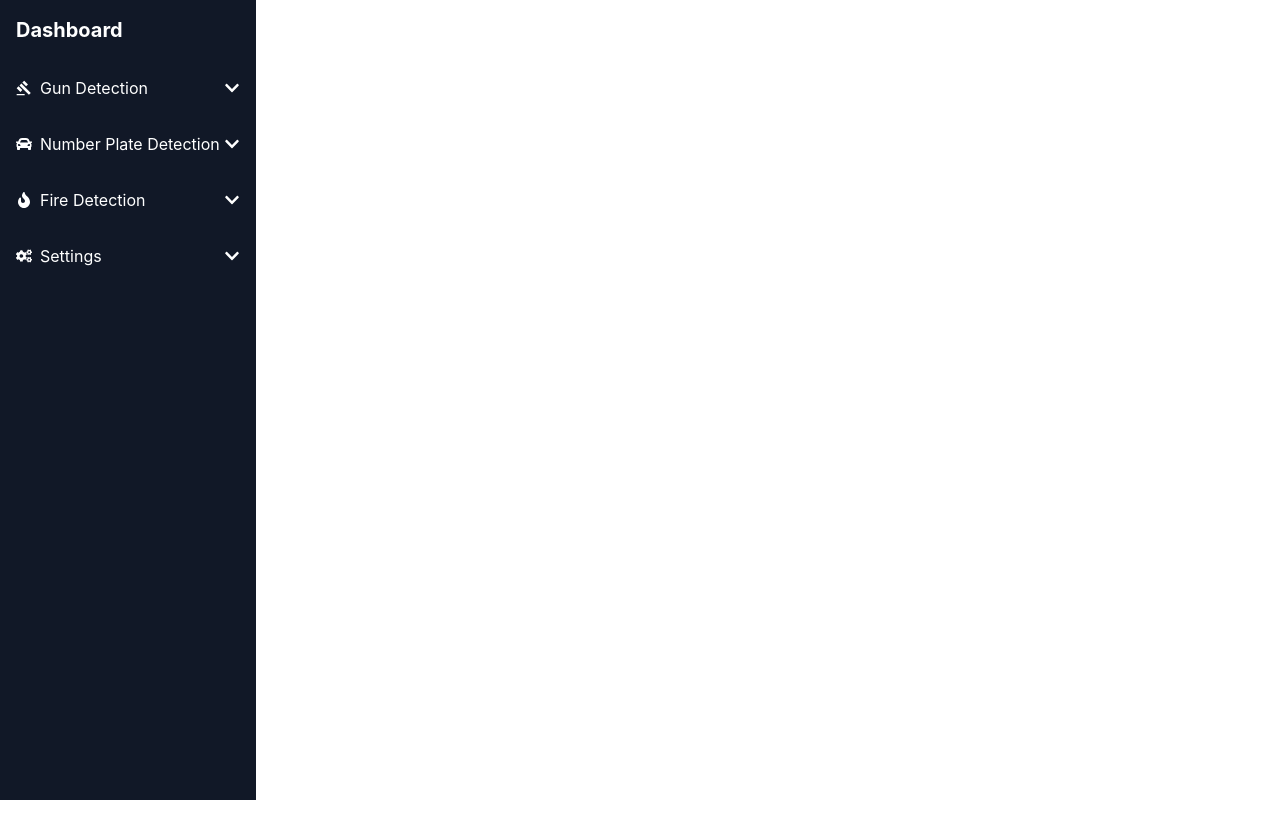
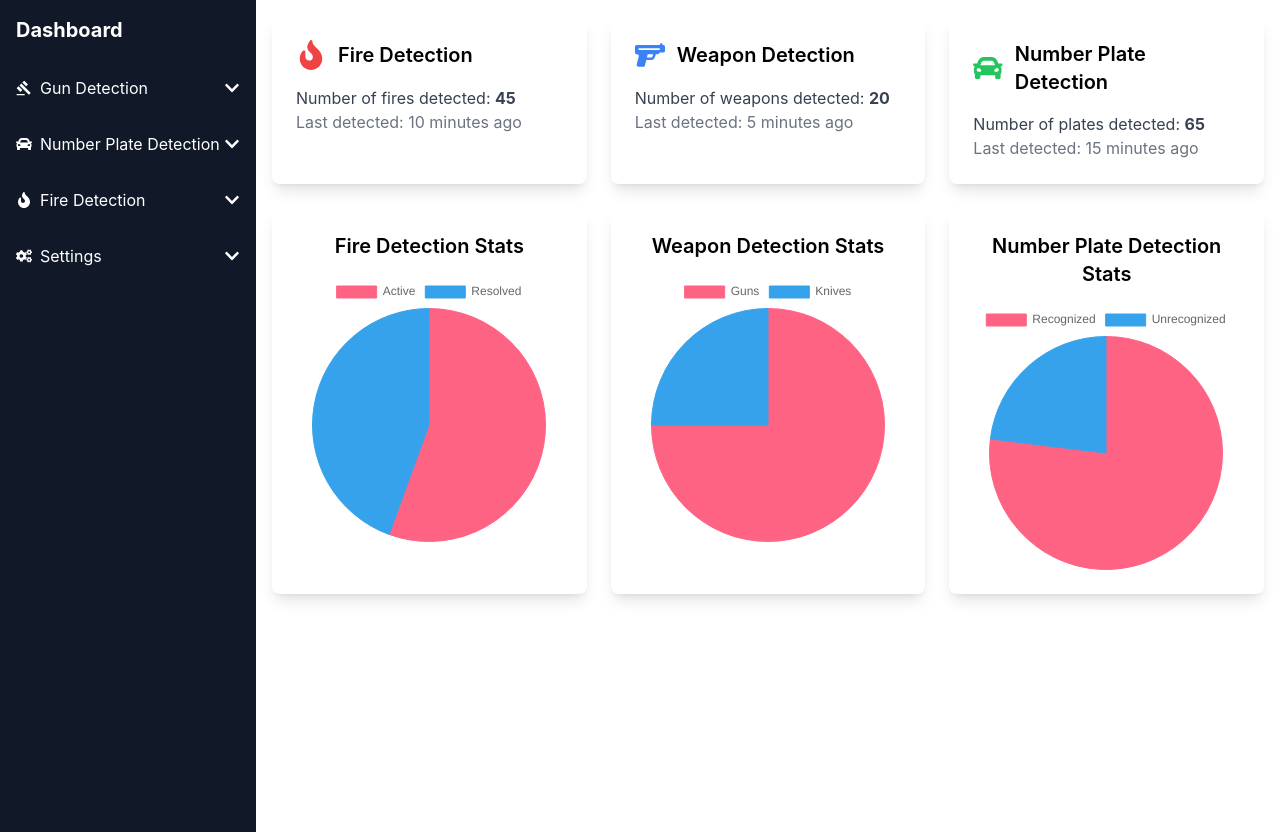
Before and after one commit to AkshayGhugare19/detection-web-app, a React (Create React App) app: page / in a window 1280 px wide. Before the commit the page ends 800 px from the top, so only its background shows below. Built offline with nearby package versions, Linux system fonts and the light colour scheme.

Commit message:
dashboard add

```diff
--- a/package.json
+++ b/package.json
@@ -8,8 +8,11 @@
     "@testing-library/user-event": "^13.5.0",
     "autoprefixer": "^10.4.19",
     "axios": "^1.7.2",
+    "chart.js": "^4.4.3",
+    "framer-motion": "^11.3.21",
     "postcss": "^8.4.40",
     "react": "^18.3.1",
+    "react-chartjs-2": "^5.2.0",
     "react-dom": "^18.3.1",
     "react-icons": "^5.2.1",
     "react-player": "^2.16.0",
--- a/src/App.js
+++ b/src/App.js
@@ -13,6 +13,7 @@ import AddRole from './modules/settings/addRole';
 import AnalyticsDetails from './pages/AnalyticsDetails';
 import AddCamera from './pages/AddCamera';
 import CameraDetails from './pages/CameraDetails';
+import Dashboard from './pages/DashboardPage';
 
 
 
@@ -23,7 +24,7 @@ function App() {
         <Sidebar />
         <div className="flex-1 p-4">
           <Routes>
-            {/* <Route path="/" element={<StartDetection />} /> */}
+            <Route path="/" element={<Dashboard />} />
             <Route path="/gun-detection-analytics" element={<GunDetectionAnalytics />} />
             <Route path="/gun-detection-events" element={<GunDetectionEvents />} />
             <Route path="/fire-detection-analytics" element={<FireDetectionAnalyitcs />} />
--- /dev/null
+++ b/src/components/PieChart.js
@@ -0,0 +1,29 @@
+// src/PieChart.js
+import React from 'react';
+import { Pie } from 'react-chartjs-2';
+import { Chart as ChartJS, Title, Tooltip, Legend, ArcElement } from 'chart.js';
+
+ChartJS.register(Title, Tooltip, Legend, ArcElement);
+
+const PieChart = ({ data, title }) => {
+  const chartData = {
+    labels: data.labels,
+    datasets: [
+      {
+        data: data.values,
+        backgroundColor: ['#FF6384', '#36A2EB', '#FFCE56'],
+        borderColor: ['#FF6384', '#36A2EB', '#FFCE56'],
+        borderWidth: 1,
+      },
+    ],
+  };
+
+  return (
+    <div className="bg-white p-6 rounded-lg shadow-lg">
+      <h2 className="text-xl font-semibold mb-4 text-center">{title}</h2>
+      <Pie data={chartData} />
+    </div>
+  );
+};
+
+export default PieChart;
--- /dev/null
+++ b/src/pages/DashboardPage.js
@@ -0,0 +1,83 @@
+// src/Dashboard.js
+import React from 'react';
+import { motion } from 'framer-motion'; // For animations
+import { FaCar, FaFire } from 'react-icons/fa';
+import { FaGun } from 'react-icons/fa6';
+import PieChart from '../components/PieChart';
+
+const Dashboard = () => {
+  const fireData = {
+    labels: ['Active', 'Resolved'],
+    values: [25, 20]
+  };
+
+  const weaponData = {
+    labels: ['Guns', 'Knives'],
+    values: [15, 5]
+  };
+
+  const plateData = {
+    labels: ['Recognized', 'Unrecognized'],
+    values: [50, 15]
+  };
+
+  return (
+    <div className="min-h-screen ">
+      {/* <h1 className="text-2xl font-bold mb-6 text-center">Detection Analytics Dashboard</h1> */}
+      <div className="grid grid-cols-1 md:grid-cols-3 gap-6">
+        {/* Fire Detection Panel */}
+        <motion.div
+          className="bg-white p-6 rounded-lg shadow-lg transform transition-transform hover:scale-105"
+          initial={{ opacity: 0 }}
+          animate={{ opacity: 1 }}
+          transition={{ duration: 0.5 }}
+        >
+          <div className="flex items-center mb-4">
+            <FaFire className="text-red-500 text-3xl mr-3" />
+            <h2 className="text-xl font-semibold">Fire Detection</h2>
+          </div>
+          <p className="text-gray-700">Number of fires detected: <span className="font-bold">45</span></p>
+          <p className="text-gray-500">Last detected: 10 minutes ago</p>
+        </motion.div>
+
+        {/* Weapon Detection Panel */}
+        <motion.div
+          className="bg-white p-6 rounded-lg shadow-lg transform transition-transform hover:scale-105"
+          initial={{ opacity: 0 }}
+          animate={{ opacity: 1 }}
+          transition={{ duration: 0.5 }}
+        >
+          <div className="flex items-center mb-4">
+            <FaGun className="text-blue-500 text-3xl mr-3" />
+            <h2 className="text-xl font-semibold">Weapon Detection</h2>
+          </div>
+          <p className="text-gray-700">Number of weapons detected: <span className="font-bold">20</span></p>
+          <p className="text-gray-500">Last detected: 5 minutes ago</p>
+        </motion.div>
+
+        {/* Number Plate Detection Panel */}
+        <motion.div
+          className="bg-white p-6 rounded-lg shadow-lg transform transition-transform hover:scale-105"
+          initial={{ opacity: 0 }}
+          animate={{ opacity: 1 }}
+          transition={{ duration: 0.5 }}
+        >
+          <div className="flex items-center mb-4">
+            <FaCar className="text-green-500 text-3xl mr-3" />
+            <h2 className="text-xl font-semibold">Number Plate Detection</h2>
+          </div>
+          <p className="text-gray-700">Number of plates detected: <span className="font-bold">65</span></p>
+          <p className="text-gray-500">Last detected: 15 minutes ago</p>
+        </motion.div>
+      </div>
+
+      <div className="grid grid-cols-1 md:grid-cols-3 gap-6 mt-6">
+        <PieChart data={fireData} title="Fire Detection Stats" />
+        <PieChart data={weaponData} title="Weapon Detection Stats" />
+        <PieChart data={plateData} title="Number Plate Detection Stats" />
+      </div>
+    </div>
+  );
+};
+
+export default Dashboard;
```
